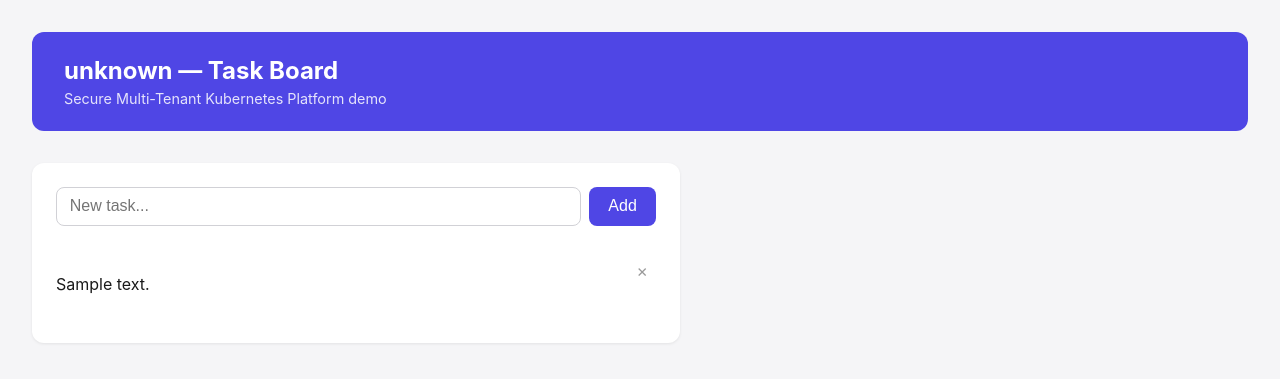
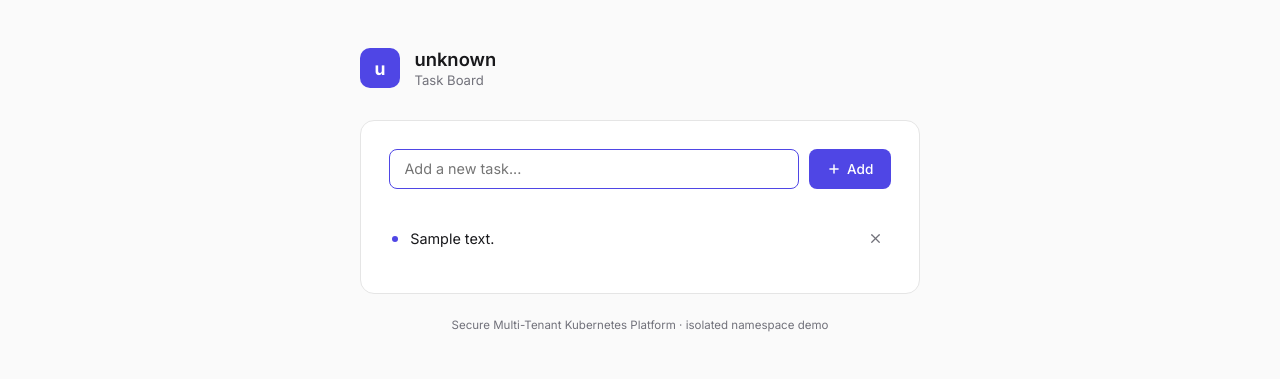
Before and after one commit to AleBro23/secure-multitenant-k8s-opennebula, a Flask app: page / in a window 1280 px wide. Shown: the top 379 px of the page. Run offline with Flask 3, Linux system fonts and the light colour scheme; a database or web service that is not in the repository returns one stand-in record (values such as "Sample title"); some libraries are stand-ins or nearby versions.

Commit message:
Redesign webapp UI: minimal style with Inter font, per-tenant accent color, SVG icons

```diff
--- a/app/templates/index.html
+++ b/app/templates/index.html
@@ -2,85 +2,205 @@
 <html lang="en">
 <head>
   <meta charset="UTF-8">
+  <meta name="viewport" content="width=device-width, initial-scale=1.0">
   <title>{{ team_name }} — Task Board</title>
+  <link rel="preconnect" href="https://fonts.googleapis.com">
+  <link rel="preconnect" href="https://fonts.gstatic.com" crossorigin>
+  <link href="https://fonts.googleapis.com/css2?family=Inter:wght@400;500;600;700&display=swap" rel="stylesheet">
   <style>
+    :root {
+      --accent: {{ team_color }};
+      --accent-soft: {{ team_color }}1A;
+      --bg: #fafafa;
+      --surface: #ffffff;
+      --border: #e5e5e5;
+      --text: #18181b;
+      --text-muted: #71717a;
+    }
+    * { box-sizing: border-box; }
     body {
-      font-family: -apple-system, Segoe UI, Roboto, sans-serif;
-      background: #f5f5f7;
+      font-family: 'Inter', -apple-system, sans-serif;
+      background: var(--bg);
       margin: 0;
-      padding: 2rem;
-      color: #1a1a1a;
+      padding: 3rem 1.5rem;
+      color: var(--text);
+      -webkit-font-smoothing: antialiased;
     }
+    .wrap { max-width: 560px; margin: 0 auto; }
+
     header {
-      background: {{ team_color }};
-      color: white;
-      padding: 1.5rem 2rem;
-      border-radius: 12px;
+      display: flex;
+      align-items: center;
+      gap: 0.9rem;
       margin-bottom: 2rem;
     }
-    header h1 { margin: 0; font-size: 1.5rem; }
-    header p { margin: 0.3rem 0 0; opacity: 0.85; font-size: 0.9rem; }
+    .badge {
+      width: 40px;
+      height: 40px;
+      border-radius: 10px;
+      background: var(--accent);
+      display: flex;
+      align-items: center;
+      justify-content: center;
+      color: white;
+      font-weight: 700;
+      font-size: 1.1rem;
+      flex-shrink: 0;
+    }
+    header h1 {
+      margin: 0;
+      font-size: 1.15rem;
+      font-weight: 600;
+    }
+    header p {
+      margin: 0.1rem 0 0;
+      font-size: 0.82rem;
+      color: var(--text-muted);
+    }
+
     .card {
-      background: white;
-      border-radius: 12px;
-      padding: 1.5rem;
-      box-shadow: 0 1px 3px rgba(0,0,0,0.08);
-      max-width: 600px;
+      background: var(--surface);
+      border: 1px solid var(--border);
+      border-radius: 14px;
+      padding: 1.75rem;
     }
-    form { display: flex; gap: 0.5rem; margin-bottom: 1.5rem; }
+
+    form.add-form {
+      display: flex;
+      gap: 0.6rem;
+      margin-bottom: 1.5rem;
+    }
     input[type=text] {
       flex: 1;
-      padding: 0.6rem 0.8rem;
-      border: 1px solid #d1d1d6;
+      padding: 0.65rem 0.9rem;
+      border: 1px solid var(--border);
       border-radius: 8px;
-      font-size: 1rem;
+      font-size: 0.9rem;
+      font-family: inherit;
+      background: var(--bg);
+      transition: border-color 0.15s;
     }
-    button {
-      background: {{ team_color }};
+    input[type=text]:focus {
+      outline: none;
+      border-color: var(--accent);
+      background: var(--surface);
+    }
+    button.add-btn {
+      background: var(--accent);
       color: white;
       border: none;
-      padding: 0.6rem 1.2rem;
+      padding: 0 1.1rem;
       border-radius: 8px;
       cursor: pointer;
-      font-size: 1rem;
+      font-size: 0.85rem;
+      font-weight: 500;
+      font-family: inherit;
+      display: flex;
+      align-items: center;
+      gap: 0.4rem;
+      transition: opacity 0.15s;
     }
-    ul { list-style: none; padding: 0; margin: 0; }
-    li {
+    button.add-btn:hover { opacity: 0.85; }
+
+    ul.task-list { list-style: none; padding: 0; margin: 0; }
+    li.task {
       display: flex;
-      justify-content: space-between;
       align-items: center;
-      padding: 0.7rem 0;
-      border-bottom: 1px solid #eee;
+      gap: 0.75rem;
+      padding: 0.85rem 0.2rem;
+      border-bottom: 1px solid var(--border);
     }
-    li:last-child { border-bottom: none; }
-    .delete-btn { background: none; color: #999; font-size: 0.85rem; padding: 0.2rem 0.5rem; }
-    .empty { color: #999; font-style: italic; }
+    li.task:last-child { border-bottom: none; }
+    .dot {
+      width: 6px;
+      height: 6px;
+      border-radius: 50%;
+      background: var(--accent);
+      flex-shrink: 0;
+    }
+    .task-content {
+      flex: 1;
+      font-size: 0.9rem;
+    }
+    .task-date {
+      font-size: 0.72rem;
+      color: var(--text-muted);
+    }
+    button.delete-btn {
+      background: none;
+      border: none;
+      cursor: pointer;
+      color: var(--text-muted);
+      padding: 0.3rem;
+      border-radius: 6px;
+      display: flex;
+      transition: background 0.15s, color 0.15s;
+    }
+    button.delete-btn:hover {
+      background: var(--accent-soft);
+      color: var(--accent);
+    }
+
+    .empty {
+      text-align: center;
+      padding: 2rem 0 0.5rem;
+      color: var(--text-muted);
+      font-size: 0.85rem;
+    }
+
+    footer {
+      text-align: center;
+      margin-top: 1.5rem;
+      font-size: 0.72rem;
+      color: var(--text-muted);
+    }
   </style>
 </head>
 <body>
+  <div class="wrap">
     <header>
-    <h1>{{ team_name }} — Task Board</h1>
-    <p>Secure Multi-Tenant Kubernetes Platform demo</p>
+      <div class="badge">{{ team_name[0] }}</div>
+      <div>
+        <h1>{{ team_name }}</h1>
+        <p>Task Board</p>
+      </div>
     </header>
+
     <div class="card">
-    <form action="/add" method="post">
-      <input type="text" name="content" placeholder="New task..." required>
-      <button type="submit">Add</button>
+      <form class="add-form" action="/add" method="post">
+        <input type="text" name="content" placeholder="Add a new task..." required autofocus>
+        <button type="submit" class="add-btn">
+          <svg width="14" height="14" viewBox="0 0 24 24" fill="none" stroke="currentColor" stroke-width="2.5" stroke-linecap="round">
+            <line x1="12" y1="5" x2="12" y2="19"></line>
+            <line x1="5" y1="12" x2="19" y2="12"></line>
+          </svg>
+          Add
+        </button>
       </form>
+
       {% if tasks %}
-    <ul>
+      <ul class="task-list">
         {% for id, content, created_at in tasks %}
-      <li>
-        <span>{{ content }}</span>
+        <li class="task">
+          <span class="dot"></span>
+          <span class="task-content">{{ content }}</span>
           <form action="/delete/{{ id }}" method="post">
-          <button type="submit" class="delete-btn">✕</button>
+            <button type="submit" class="delete-btn" title="Delete task">
+              <svg width="15" height="15" viewBox="0 0 24 24" fill="none" stroke="currentColor" stroke-width="2" stroke-linecap="round" stroke-linejoin="round">
+                <line x1="18" y1="6" x2="6" y2="18"></line>
+                <line x1="6" y1="6" x2="18" y2="18"></line>
+              </svg>
+            </button>
           </form>
         </li>
         {% endfor %}
       </ul>
       {% else %}
-    <p class="empty">No tasks yet.</p>
+      <p class="empty">No tasks yet — add your first one above.</p>
       {% endif %}
+    </div>
+
+    <footer>Secure Multi-Tenant Kubernetes Platform · isolated namespace demo</footer>
   </div>
 </body>
 </html>
```
Lines whose indentation alone changed are shown as unchanged.
